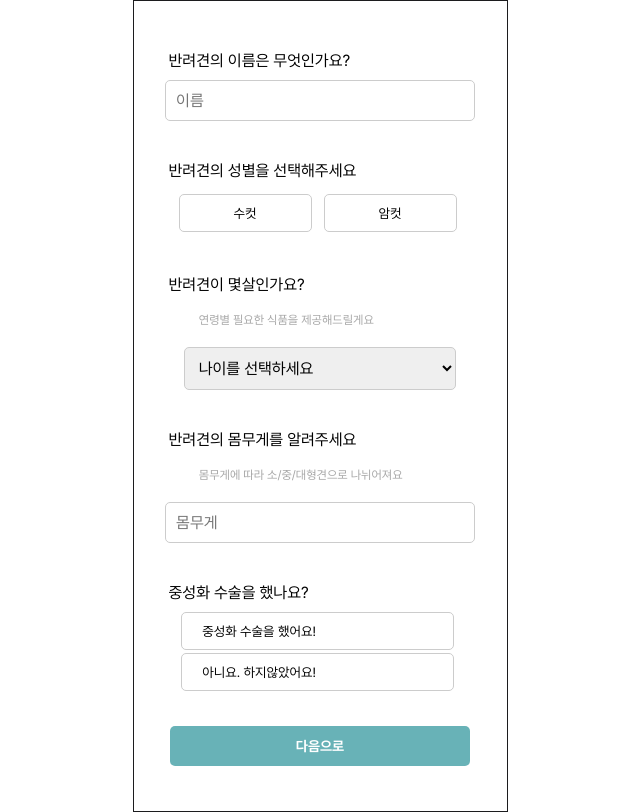
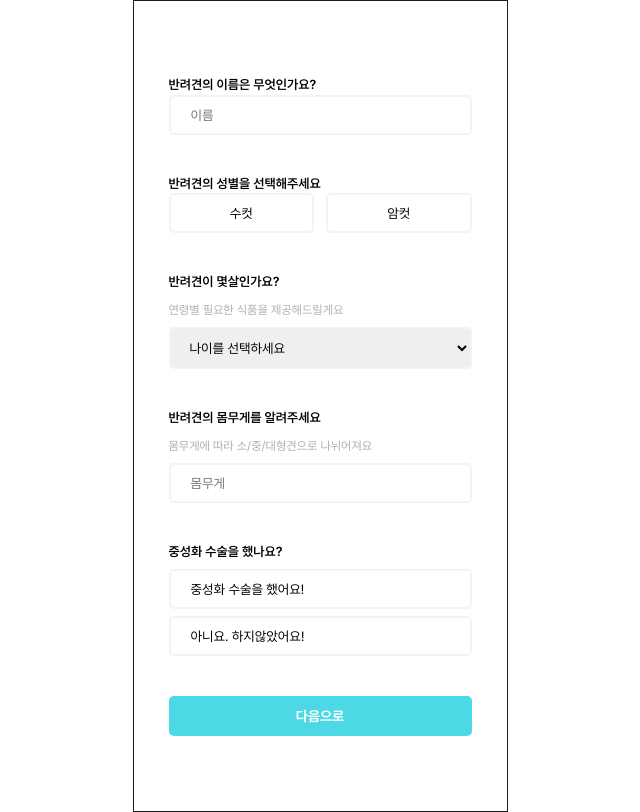
Before and after one commit to Ureca-6-PawSeul/PawSeul, a React (Vite) app in the folder frontend/: page / in a window 1280 px wide. Shown: the whole page, without its empty margins (320-960 px from the left). Built offline with nearby package versions, Linux system fonts and the light colour scheme; what emotion-reset would draw is missing.

Commit message:
feat: style 수정 및 로그인 기능 수정(LUP-9)

```diff
--- a/frontend/src/components/Login/PetAdd.tsx
+++ b/frontend/src/components/Login/PetAdd.tsx
@@ -1,214 +1,72 @@
 import { Flex } from '@components/common/Flex';
 import { Text } from '@components/common/Typo';
-import styled from '@emotion/styled';
-import { colors } from '@styles/colors';
+import {
+  Container,
+  Input,
+  ButtonContainer,
+  MaleBtn,
+  FemaleBtn,
+  AgeSelect,
+  YesBtn,
+  NoBtn,
+  Guide,
+  NextButton,
+} from '../../styles/PetAddStyles';
 
 const PetAdd = () => {
   return (
-        <Container>
-            <PetName>
-            <Flex direction='column' align='flex-start' webGap={7}>
-                <Text webTypo='Label2'>반려견의 이름은 무엇인가요?</Text></Flex>
+    <Container direction="column" align="flex-start" webGap={40} padding="35px">
+      {/* 펫 이름 */}
+      <Flex direction="column" align="flex-start" height="fit-content">
+        <Text typo="Label2">반려견의 이름은 무엇인가요?</Text>
         <Input type="text" placeholder="이름" />
-            </PetName>
-            <PetGender>
-            <Flex direction='column' align='flex-start' webGap={7}>
-                <Text webTypo='Label2'>반려견의 성별을 선택해주세요</Text></Flex>
+      </Flex>
+
+      {/* 펫 성별 */}
+      <Flex direction="column" align="flex-start" height="fit-content">
+        <Text typo="Label2">반려견의 성별을 선택해주세요</Text>
         <ButtonContainer>
           <MaleBtn>수컷</MaleBtn>
           <FemaleBtn>암컷</FemaleBtn>
         </ButtonContainer>
-            </PetGender>
-            <PetAge>
-            <Flex direction='column' align='flex-start' webGap={7}>
-                <Text webTypo='Label2'>반려견이 몇살인가요?</Text>
-                <Guide>연령별 필요한 식품을 제공해드릴게요</Guide></Flex>
+      </Flex>
+
+      {/* 펫 연령 */}
+      <Flex direction="column" align="flex-start" height="fit-content">
+        <Text typo="Label2">반려견이 몇살인가요?</Text>
+        <Guide>연령별 필요한 식품을 제공해드릴게요</Guide>
         <AgeSelect>
           <option value="">나이를 선택하세요</option>
           <option value="0-2">0~2살</option>
           <option value="3-5">3~5살</option>
         </AgeSelect>
-            </PetAge>
-            <PetWeight>
-                <Flex direction='column' align='flex-start' webGap={7}>
-                <Text webTypo='Label2'>반려견의 몸무게를 알려주세요</Text>
-                <Guide>몸무게에 따라 소/중/대형견으로 나뉘어져요</Guide></Flex>
+      </Flex>
+
+      {/* 펫 몸무게 */}
+      <Flex direction="column" align="flex-start" height="fit-content">
+        <Text typo="Label2">반려견의 몸무게를 알려주세요</Text>
+        <Guide>몸무게에 따라 소/중/대형견으로 나뉘어져요</Guide>
         <Input type="text" placeholder="몸무게" />
-            </PetWeight>
+      </Flex>
 
-
-            <PetSpayNeuterCheck>
-                <Flex direction='column' align='flex-start' webGap={7}>
-                <Text webTypo='Label2'>중성화 수술을 했나요?</Text></Flex>
+      {/* 펫 중성화 여부 */}
+      <Flex
+        direction="column"
+        align="flex-start"
+        webGap={7}
+        height="fit-content"
+      >
+        <Text typo="Label2">중성화 수술을 했나요?</Text>
         <YesBtn>중성화 수술을 했어요!</YesBtn>
         <NoBtn>아니요. 하지않았어요!</NoBtn>
-            </PetSpayNeuterCheck>
+      </Flex>
 
+      {/* 다음 버튼 */}
+      <Flex direction="column" align="flex-start" height="fit-content">
         <NextButton>다음으로</NextButton>
+      </Flex>
     </Container>
   );
 };
 
 export default PetAdd;
-
-const Container = styled(Flex)`
-    width: 100%;
-    max-width: 400px;
-    flex-direction: column;
-    justify-content: center;
-    text-align: center;
-    background-color: ${colors.White};
-    border: 1px ${colors.Black} solid;
-    padding: 35px;
-`;
-
-const PetName = styled(Flex)`
-    flex-direction: column;
-    height: fit-content;
-    margin: 20px 0;
-`;
-
-const Input = styled.input`
-    width: 95%;
-    padding: 10px;
-    border: 1px solid #ccc;
-    border-radius: 5px;
-    font-size: 16px;
-    margin-top: 10px;
-
-    &:focus {
-        border-color: #ffeb3b;
-        outline: none;
-    }
-`;
-
-const PetGender = styled(Flex)`
-    flex-direction: column;
-    height: fit-content;
-    margin: 20px 0;
-`;
-
-const ButtonContainer = styled(Flex)`
-    width: 100%;
-    height: 45px;
-    padding: 10px;
-    border-radius: 5px;
-    font-size: 16px;
-    margin-top: 10px;
-    justify-content: space-between;
-`;
-
-const MaleBtn = styled.button`
-    width: 47%;
-    padding: 10px;
-    background-color: #ffffff;
-    border: 1px solid #ccc;
-    border-radius: 5px;
-    cursor: pointer;
-
-    &:hover {
-        background-color: #68b2b7;
-        color: #ffffff;
-    }
-`;
-
-const FemaleBtn = styled.button`
-    width: 47%;
-    margin-right: 5px;
-    padding: 10px 20px;
-    background-color: #ffffff;
-    border: 1px solid #ccc;
-    border-radius: 5px;
-    cursor: pointer;
-
-    &:hover {
-        background-color: #68b2b7;
-        color: #ffffff;
-    }
-`;
-
-const PetAge = styled(Flex)`
-    width: 100%;
-    flex-direction: column;
-    height: fit-content;
-margin: 20px 0;
-`;
-
-const AgeSelect = styled.select`
-    width: 90%;
-    padding: 10px;
-    border: 1px solid #ccc;
-    border-radius: 5px;
-    font-size: 16px;
-    margin-top: 10px;
-
-    &:focus {
-        border-color: #ffeb3b;
-        outline: none;
-    }
-`;
-
-const PetWeight = styled(Flex)`
-    width: 100%;
-    flex-direction: column;
-    height: fit-content;
-margin: 20px 0;
-`;
-
-const PetSpayNeuterCheck = styled(Flex)`
-    width: 100%;
-    flex-direction: column;
-    height: fit-content;
-margin: 20px 0;
-`;
-
-const YesBtn = styled.button`
-    width: 90%;
-    margin-right: 5px;
-    padding: 10px 20px;
-    background-color: #ffffff;
-    border: 1px solid #ccc;
-    border-radius: 5px;
-    cursor: pointer;
-    margin-top: 10px;
-    text-align: left;
-`;
-
-const NoBtn = styled.button`
-    width: 90%;
-    margin-right: 5px;
-    padding: 10px 20px;
-    background-color: #ffffff;
-    border: 1px solid #ccc;
-    border-radius: 5px;
-    cursor: pointer;
-    margin-top: 3px;
-    text-align: left;
-`;
-
-const Guide = styled.p`
-    width: 100%;
-    text-align: left;
-    margin-bottom: 10px;
-    color: #a6a6a6;
-    padding-left: 10%;
-    font-size: 12px;
-`;
-
-const NextButton = styled.button`
-    background-color: #68b2b7;
-    color: #ffffff;
-    padding: 12px 20px;
-    border: none;
-    border-radius: 5px;
-    cursor: pointer;
-    font-size: 14px;
-    width: 100%;
-    max-width: 300px;
-    font-weight: bold;
-    margin: 15px;
-
-    &:hover {
-        background-color: #cccccc;
-    }
-`;
--- /dev/null
+++ b/frontend/src/styles/PetAddStyles.ts
@@ -0,0 +1,110 @@
+import styled from '@emotion/styled';
+import { Flex } from '@components/common/Flex';
+import { colors } from '@styles/colors';
+
+const Container = styled(Flex)`
+  background-color: ${colors.White};
+  border: 1px ${colors.Black} solid;
+`;
+
+const Input = styled.input`
+  width: -webkit-fill-available;
+  padding: 10px 20px;
+  border: 2px solid ${colors.Gray100};
+  border-radius: 5px;
+
+  &:focus {
+    border-color: ${colors.MainColor};
+    outline: none;
+  }
+`;
+
+const ButtonContainer = styled(Flex)`
+  border-radius: 5px;
+  justify-content: space-between;
+`;
+
+const MaleBtn = styled.button`
+  width: 48%;
+  padding: 10px;
+  background-color: ${colors.White};
+  border: 2px solid ${colors.Gray100};
+  border-radius: 5px;
+  cursor: pointer;
+
+  &:hover {
+    background-color: ${colors.MainColor};
+    border: 2px solid ${colors.MainColor};
+    color: ${colors.White};
+    font-weight: bold;
+  }
+`;
+
+const FemaleBtn = styled(MaleBtn)``;
+
+const AgeSelect = styled.select`
+  width: 100%;
+  padding: 10px 15px;
+  border: 2px solid ${colors.Gray100};
+  border-radius: 5px;
+
+  &:focus {
+    border-color: ${colors.MainColor};
+    outline: none;
+  }
+`;
+
+const YesBtn = styled.button`
+  width: 100%;
+  padding: 10px 20px;
+  background-color: ${colors.White};
+  border: 2px solid ${colors.Gray100};
+  border-radius: 5px;
+  cursor: pointer;
+  text-align: left;
+
+  &:hover {
+    background-color: ${colors.MainColor};
+    border: 2px solid ${colors.MainColor};
+    color: ${colors.White};
+    font-weight: bold;
+  }
+`;
+
+const NoBtn = styled(YesBtn)``;
+
+const Guide = styled.p`
+  text-align: left;
+  margin-bottom: 10px;
+  color: ${colors.Gray400};
+  font-size: 12px;
+`;
+
+const NextButton = styled.button`
+  background-color: ${colors.MainColor};
+  color: ${colors.White};
+  padding: 12px 20px;
+  border: none;
+  border-radius: 5px;
+  cursor: pointer;
+  font-size: 14px;
+  width: 100%;
+  font-weight: bold;
+
+  &:hover {
+    background-color: ${colors.Mint200};
+  }
+`;
+
+export {
+  Container,
+  Input,
+  ButtonContainer,
+  MaleBtn,
+  FemaleBtn,
+  AgeSelect,
+  YesBtn,
+  NoBtn,
+  Guide,
+  NextButton,
+};
```
Also changed, not shown: frontend/src/pages/Login.tsx (+7 -25 lines), frontend/src/App.tsx (line endings or trailing spaces), frontend/src/assets/images/pngs/kakao_login_medium_wide.png (added). Lines whose indentation alone changed are shown as unchanged.
